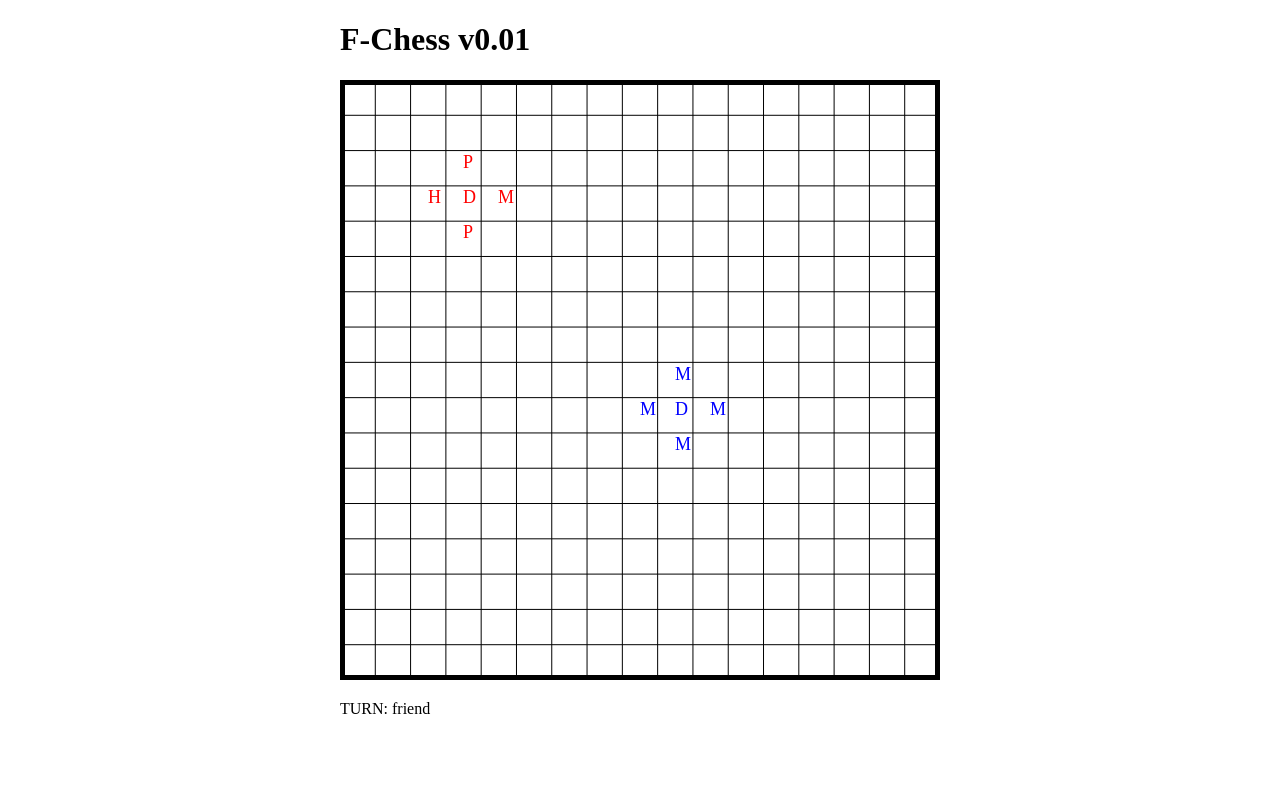
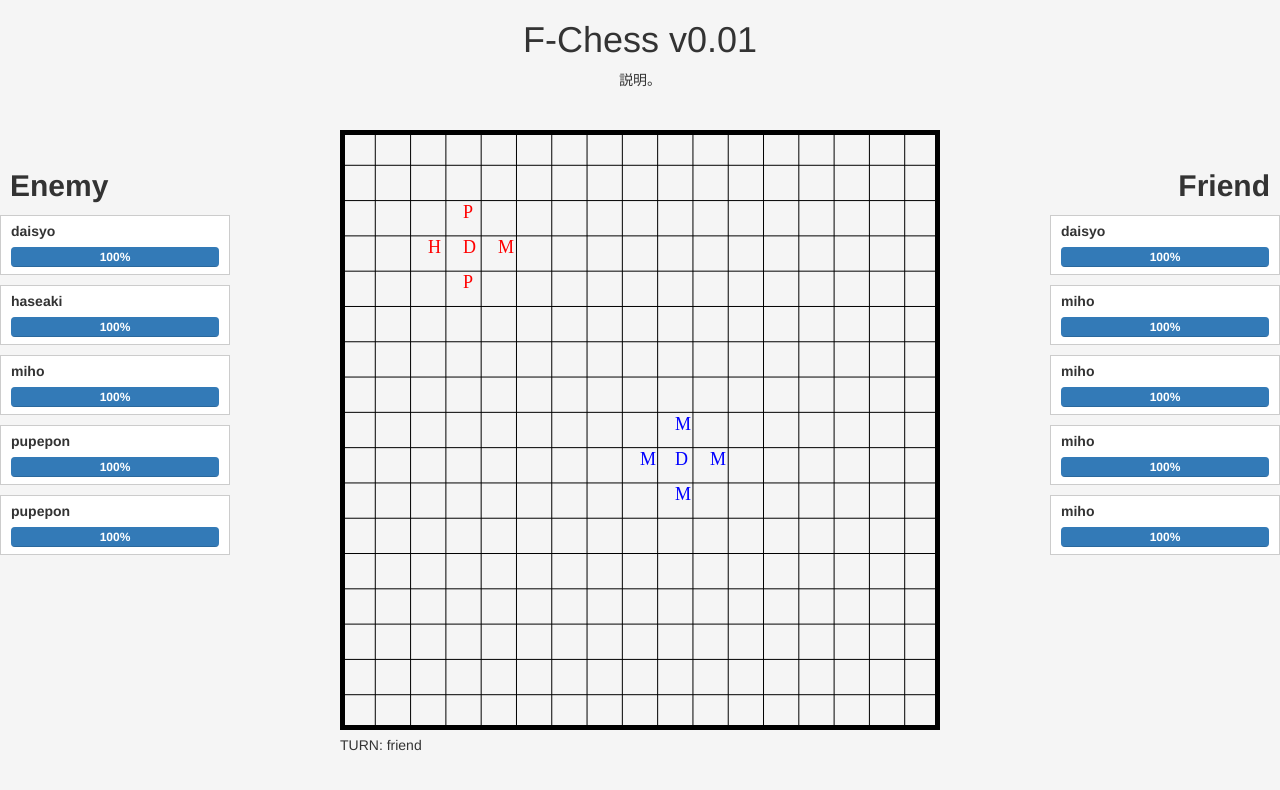
Before and after one commit to team-dominion/f-chess, a plain HTML site: page index.html in a window 1280 px wide. Drawn offline with nearby package versions, Linux system fonts and the light colour scheme.

Commit message:
#18 display hitpoint

```diff
--- a/draw.js
+++ b/draw.js
@@ -50,6 +50,7 @@ character = function(id, posx, posy, charaId) {
   this.movable = true;
   this.name = CHARACTER_PARAMETER[charaId].name;
   this.cost = CHARACTER_PARAMETER[charaId].cost;
+  this.maxHitPoint = CHARACTER_PARAMETER[charaId].hitPoint;
   this.hitPoint = CHARACTER_PARAMETER[charaId].hitPoint;
   this.attack = CHARACTER_PARAMETER[charaId].attack;
   this.attackableRange = CHARACTER_PARAMETER[charaId].attackableRange;
@@ -167,6 +168,8 @@ function redraw(e, flag){
   drawRange(selectCharacterState.move,selectX,selectY,0,144,255);
   drawRange(selectCharacterState.attackableRange,selectX,selectY,200,20,0);
   drawField();
+
+  rewriteCharacterState();
 }
 
 //マスを塗りつぶす
@@ -260,11 +263,64 @@ function drawRange(range,x,y,r,g,b){
   }
 }
 
-function rewriteStatus(){
-  var statusBar = $('#status-bar > p');
-  statusBar.children('span.turn').text(turn);
+function drawCharacterStatetusBar() {
+  var numFriend = test_Friend.length;
+  var numEnemy = test_Enemy.length;
+
+
 }
 
+function rewriteStatus() {
+  rewriteTurnState();
+  rewriteCharacterState();
+}
+
+function rewriteTurnState() {
+  var statusBar = $('.fc-field-status-bar > p');
+  statusBar.children('span.fc-turn').text(turn);
+}
+
+function rewriteCharacterState() {
+  var friendState = $('.fc-friend-status > .fc-character-status');
+  var enemyState = $('.fc-enemy-status > .fc-character-status');
+
+  friendState.each(function(i, elem) {
+    characterName = $(this).children('.character-name');
+    progressBar = $(this).find('.progress-bar');
+    characterHitPoint = test_Friend[i].hitPoint / test_Friend[i].maxHitPoint * 100;
+
+    characterName.text(test_Friend[i].name);
+    progressBar.attr('style', 'width: ' + characterHitPoint + '%');
+    progressBar.text(characterHitPoint+ '%');
+
+    if (characterHitPoint < 20) {
+      progressBar.addClass('progress-bar-danger');
+    } else {
+      progressBar.removeClass('progress-bar-danger');
+    }
+
+  });
+
+  enemyState.each(function(i, elem) {
+    characterName = $(this).children('.character-name');
+    progressBar = $(this).find('.progress-bar');
+    characterHitPoint = test_Enemy[i].hitPoint / test_Enemy[i].maxHitPoint * 100;
+
+    characterName.text(test_Enemy[i].name);
+    progressBar.attr('style', 'width: ' + characterHitPoint + '%');
+    progressBar.text(characterHitPoint+ '%');
+
+    if (characterHitPoint < 20) {
+      progressBar.addClass('progress-bar-danger');
+    } else {
+      progressBar.removeClass('progress-bar-danger');
+    }
+
+  });
+}
+
+
+// ==============================================================================================
 function selectCharacter(e){
   /*
   (selectY, selectX)
--- a/index.html
+++ b/index.html
@@ -3,20 +3,92 @@
 <head>
   <meta charset="utf-8">
   <title>F-JChess</title>
+  <link rel="stylesheet" href="https://maxcdn.bootstrapcdn.com/bootstrap/3.3.5/css/bootstrap.min.css">
+  <link rel="stylesheet" href="style.css">
   <script src="https://ajax.googleapis.com/ajax/libs/jquery/2.1.1/jquery.min.js"></script>
+  <script src="https://ajax.googleapis.com/ajax/libs/angularjs/1.3.15/angular.min.js"></script>
+  <script src="https://maxcdn.bootstrapcdn.com/bootstrap/3.3.5/js/bootstrap.min.js"></script>
   <script src="draw.js"></script>
 </head>
 <body>
-  <div class="wrap" style="width: 600px; margin: 0 auto;">
-    <header>
-      <h1>F-Chess v0.01</h1>
-    </header>
-    <main>
-      <canvas id="play-ground" width="600" height="600"></canvas>
-    <div id="status-bar">
-      <p>TURN: <span class="turn">FRIEND</span></p>
+  <header class="center-block">
+    <h1 class="text-center">F-Chess v0.01</h1>
+    <p class="text-center">説明。</p>
+    <br>
+  </header>
+  <main class="center-block">
+    <!--Enemy-status-->
+    <div class="fc-player-status-bar fc-enemy-status">
+      <div class="fc-team-name">Enemy</div>
+      <div class="fc-character-status character-enemy-01">
+        <span class="character-name">Enemy character #01</span>
+        <div class="progress fc-progress">
+          <div class="progress-bar" role="progressbar" aria-valuenow="60" aria-valuemin="0" aria-valuemax="100" style="width: 0%;">100%</div>
+        </div>
+      </div>
+      <div class="fc-character-status character-enemy-02">
+        <span class="character-name">Enemy character #02</span>
+        <div class="progress fc-progress">
+          <div class="progress-bar" role="progressbar" aria-valuenow="60" aria-valuemin="0" aria-valuemax="100" style="width: 0%;">100%</div>
+        </div>
+      </div>
+      <div class="fc-character-status character-enemy-03">
+        <span class="character-name">Enemy character #03</span>
+        <div class="progress fc-progress">
+          <div class="progress-bar progress-bar-danger" role="progressbar" aria-valuenow="60" aria-valuemin="0" aria-valuemax="100" style="width: 0%;">100%</div>
+        </div>
+      </div>
+      <div class="fc-character-status character-enemy-04">
+        <span class="character-name">Enemy character #04</span>
+        <div class="progress fc-progress">
+          <div class="progress-bar progress-bar-danger" role="progressbar" aria-valuenow="60" aria-valuemin="0" aria-valuemax="100" style="width: 0%;">100%</div>
+        </div>
+      </div>
+      <div class="fc-character-status character-enemy-05">
+        <span class="character-name">Enemy character #05</span>
+        <div class="progress fc-progress">
+          <div class="progress-bar progress-bar-danger" role="progressbar" aria-valuenow="60" aria-valuemin="0" aria-valuemax="100" style="width: 0%;">100%</div>
+        </div>
+      </div>
     </div>
-    </main>
+    <!--Friend-status-->
+    <div class="fc-player-status-bar fc-friend-status">
+      <div class="fc-team-name text-right">Friend</div>
+      <div class="fc-character-status character-enemy-01">
+        <span class="character-name">Enemy character #01</span>
+        <div class="progress fc-progress">
+          <div class="progress-bar" role="progressbar" aria-valuenow="60" aria-valuemin="0" aria-valuemax="100" style="width: 0%;">100%</div>
+        </div>
+      </div>
+      <div class="fc-character-status character-enemy-02 character-dead">
+        <span class="character-name">Enemy character #02</span>
+        <div class="progress fc-progress">
+          <div class="progress-bar" role="progressbar" aria-valuenow="60" aria-valuemin="0" aria-valuemax="100" style="width: 0%;">100%</div>
+        </div>
+      </div>
+      <div class="fc-character-status character-enemy-03">
+        <span class="character-name">Enemy character #03</span>
+        <div class="progress fc-progress">
+          <div class="progress-bar" role="progressbar" aria-valuenow="0" aria-valuemin="100" aria-valuemax="0" style="width: 0%;">100%</div>
+        </div>
+      </div>
+    <div class="fc-character-status character-enemy-04">
+      <span class="character-name">Enemy character #04</span>
+      <div class="progress fc-progress">
+        <div class="progress-bar" role="progressbar" aria-valuenow="0" aria-valuemin="100" aria-valuemax="0" style="width: 0%;">100%</div>
+      </div>
+    </div>
+    <div class="fc-character-status character-enemy-05">
+      <span class="character-name">Enemy character #05</span>
+      <div class="progress fc-progress">
+        <div class="progress-bar" role="progressbar" aria-valuenow="0" aria-valuemin="100" aria-valuemax="0" style="width: 0%;">100%</div>
+      </div>
+    </div>
   </div>
+    <canvas id="play-ground" width="600" height="600"></canvas>
+    <div class="fc-field-status-bar">
+      <p>TURN: <span class="fc-turn"></span></p>
+    </div>
+  </main>
 </body>
 </html>
--- /dev/null
+++ b/style.css
@@ -0,0 +1,62 @@
+html,
+body {
+  background-color: #f5f5f5;
+}
+
+header {
+  width: 600px;
+  height: 130px;
+  position: relative;
+  overflow: hidden;
+}
+
+main {
+  width: 600px;
+}
+
+.fc-player-status-bar {
+  position: absolute;
+    top: 160px;
+}
+.fc-enemy-status {
+  position: absolute;
+    left: 0;
+}
+.fc-friend-status {
+  position: absolute;
+    right: 0;
+}
+.fc-team-name {
+  width: 230px;
+  height: 50px;
+  margin-bottom: 5px;
+  padding: 5px 10px;
+  font-size: 30px;
+  font-weight: bold;
+  /*background-color: #ffffff;*/
+}
+.fc-character-status {
+  width: 230px;
+  height: 60px;
+  margin-bottom: 10px;
+  padding: 5px 10px;
+  position: relative;
+  border: #ccc 1px solid;
+  font-weight: bold;
+  background-color: #ffffff;
+}
+.fc-progress {
+  margin-top: 6px;
+}
+.fc-character-dead::before {
+  content: "";
+  width: 100%;
+  height: 100%;
+  position: absolute;
+    top: 0;
+    right: 0;
+  background-color: rgba(60, 60, 60, 0.7);
+}
+.fc-field-status-bar {
+
+}
```
